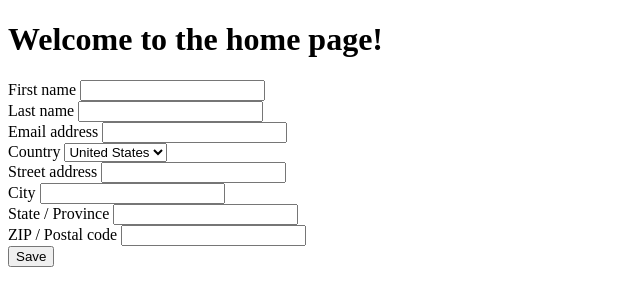
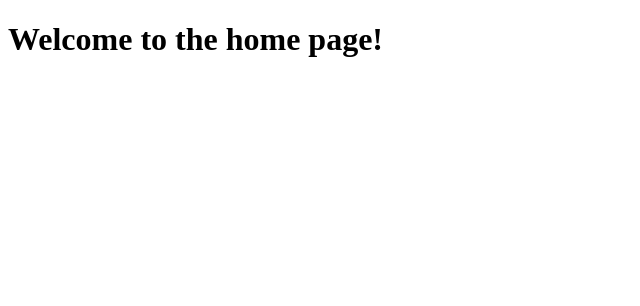
Before and after one commit to LiamBdr/symfony-forum, a Symfony app: template templates/home/index.html.twig in a window 1280 px wide. Shown: the top 306 px of the page, without its empty margins (0-640 px from the left). Run offline with Twig, Linux system fonts and the light colour scheme; the template is opened without the code that fills it, so the values that code supplies are empty; some libraries are stand-ins or nearby versions.

Commit message:
Feat - Tailwind form and typo plugins

```diff
--- a/tailwind.config.js
+++ b/tailwind.config.js
@@ -7,5 +7,8 @@ module.exports = {
     theme: {
         extend: {},
     },
-  plugins: [],
+    plugins: [
+        require('@tailwindcss/forms'),
+        require('@tailwindcss/typography'),
+    ],
 }
--- a/templates/home/index.html.twig
+++ b/templates/home/index.html.twig
@@ -5,58 +5,5 @@
 {% block body %}
 
     <h1>Welcome to the home page!</h1>
-    <form action="#" method="POST">
-        <div class="overflow-hidden shadow sm:rounded-md">
-            <div class="bg-white px-4 py-5 sm:p-6">
-                <div class="grid grid-cols-6 gap-6">
-                    <div class="col-span-6 sm:col-span-3">
-                        <label for="first-name" class="block text-sm font-medium text-gray-700">First name</label>
-                        <input type="text" name="first-name" id="first-name" autocomplete="given-name" class="mt-1 block w-full rounded-md border-gray-300 shadow-sm focus:border-indigo-500 focus:ring-indigo-500 sm:text-sm">
-                    </div>
 
-                    <div class="col-span-6 sm:col-span-3">
-                        <label for="last-name" class="block text-sm font-medium text-gray-700">Last name</label>
-                        <input type="text" name="last-name" id="last-name" autocomplete="family-name" class="mt-1 block w-full rounded-md border-gray-300 shadow-sm focus:border-indigo-500 focus:ring-indigo-500 sm:text-sm">
-                    </div>
-
-                    <div class="col-span-6 sm:col-span-4">
-                        <label for="email-address" class="block text-sm font-medium text-gray-700">Email address</label>
-                        <input type="text" name="email-address" id="email-address" autocomplete="email" class="mt-1 block w-full rounded-md border-gray-300 shadow-sm focus:border-indigo-500 focus:ring-indigo-500 sm:text-sm">
-                    </div>
-
-                    <div class="col-span-6 sm:col-span-3">
-                        <label for="country" class="block text-sm font-medium text-gray-700">Country</label>
-                        <select id="country" name="country" autocomplete="country-name" class="mt-1 block w-full rounded-md border border-gray-300 bg-white py-2 px-3 shadow-sm focus:border-indigo-500 focus:outline-none focus:ring-indigo-500 sm:text-sm">
-                            <option>United States</option>
-                            <option>Canada</option>
-                            <option>Mexico</option>
-                        </select>
-                    </div>
-
-                    <div class="col-span-6">
-                        <label for="street-address" class="block text-sm font-medium text-gray-700">Street address</label>
-                        <input type="text" name="street-address" id="street-address" autocomplete="street-address" class="mt-1 block w-full rounded-md border-gray-300 shadow-sm focus:border-indigo-500 focus:ring-indigo-500 sm:text-sm">
-                    </div>
-
-                    <div class="col-span-6 sm:col-span-6 lg:col-span-2">
-                        <label for="city" class="block text-sm font-medium text-gray-700">City</label>
-                        <input type="text" name="city" id="city" autocomplete="address-level2" class="mt-1 block w-full rounded-md border-gray-300 shadow-sm focus:border-indigo-500 focus:ring-indigo-500 sm:text-sm">
-                    </div>
-
-                    <div class="col-span-6 sm:col-span-3 lg:col-span-2">
-                        <label for="region" class="block text-sm font-medium text-gray-700">State / Province</label>
-                        <input type="text" name="region" id="region" autocomplete="address-level1" class="mt-1 block w-full rounded-md border-gray-300 shadow-sm focus:border-indigo-500 focus:ring-indigo-500 sm:text-sm">
-                    </div>
-
-                    <div class="col-span-6 sm:col-span-3 lg:col-span-2">
-                        <label for="postal-code" class="block text-sm font-medium text-gray-700">ZIP / Postal code</label>
-                        <input type="text" name="postal-code" id="postal-code" autocomplete="postal-code" class="mt-1 block w-full rounded-md border-gray-300 shadow-sm focus:border-indigo-500 focus:ring-indigo-500 sm:text-sm">
-                    </div>
-                </div>
-            </div>
-            <div class="bg-gray-50 px-4 py-3 text-right sm:px-6">
-                <button type="submit" class="inline-flex justify-center rounded-md border border-transparent bg-indigo-600 py-2 px-4 text-sm font-medium text-white shadow-sm hover:bg-indigo-700 focus:outline-none focus:ring-2 focus:ring-indigo-500 focus:ring-offset-2">Save</button>
-            </div>
-        </div>
-    </form>
 {% endblock %}
```
Also changed, not shown: package.json (+7 -5 lines), package-lock.json. Lines whose indentation alone changed are shown as unchanged.
